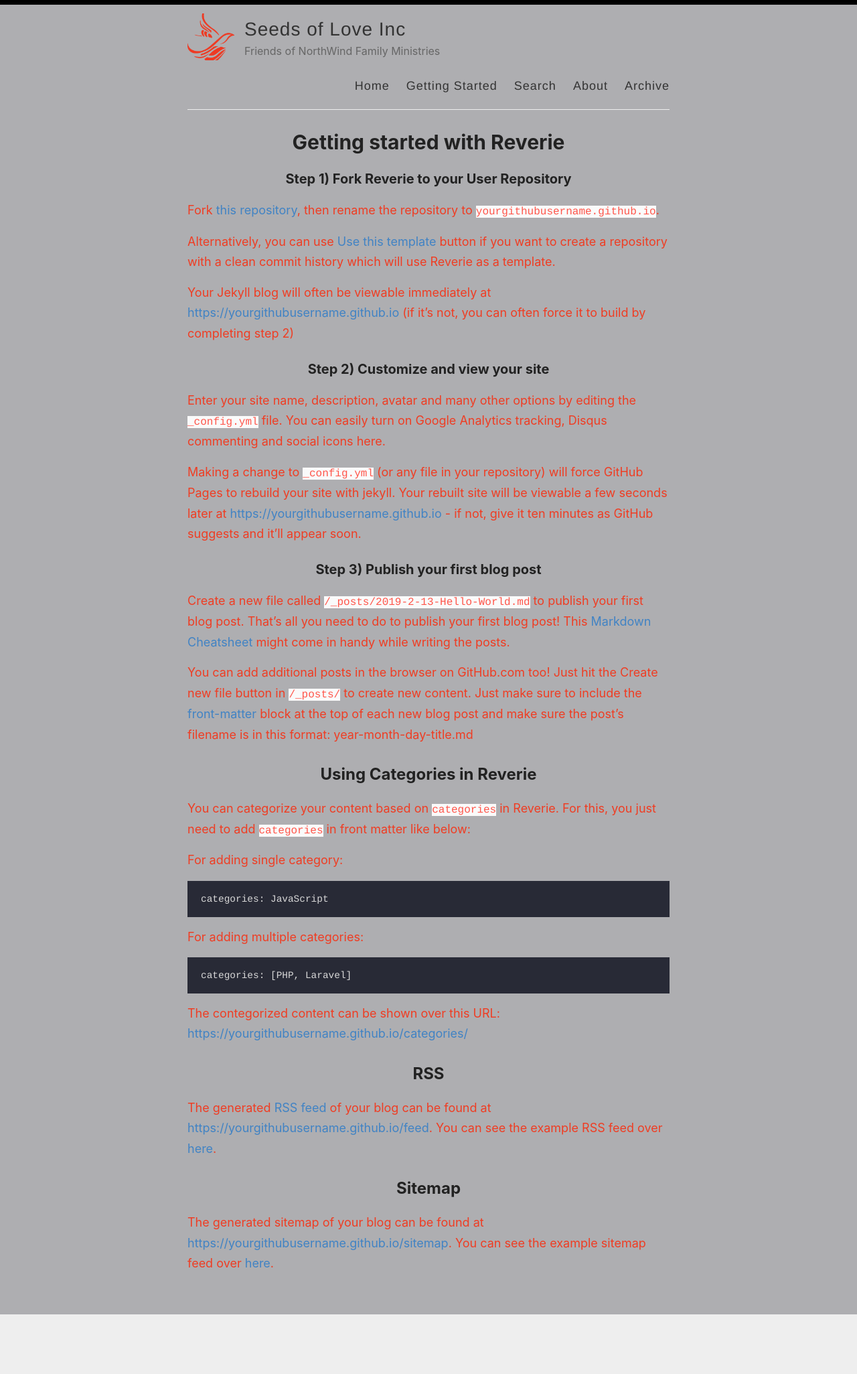
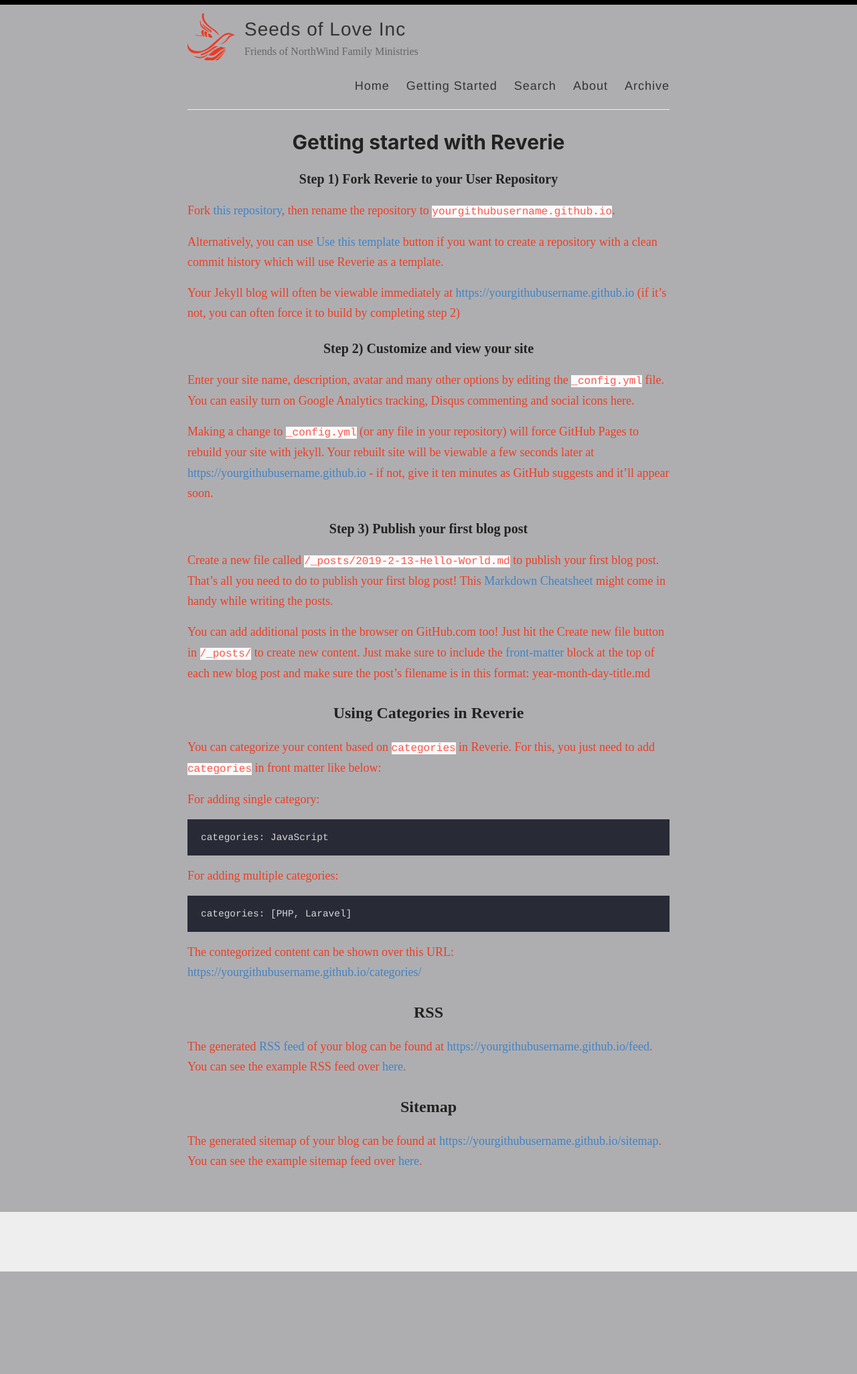
Before and after one commit to Seeds-of-Love-Inc/seeds-of-love-inc.github.io, a Jekyll site: the page built from _pages/getting-started.md, in a window 1280 px wide. Shown: the whole page at 67% size. Built offline with Jekyll 4.4.1, drawn with Linux system fonts in a browser that asks for light colours; after the commit the page ends 1898 px from its top, so only the background shows below that.

Commit message:
Refactor font-family in style.scss
Simplified font-family declarations for body and headings.

```diff
--- a/assets/style.scss
+++ b/assets/style.scss
@@ -22,7 +22,7 @@
 
 body {
   background: #aeaeb1;
-  font-family: -system-ui, -apple-system, BlinkMacSystemFont, "Segoe UI", Roboto, Helvetica, Arial, sans-serif, "Apple Color Emoji", "Segoe UI Emoji", "Segoe UI Symbol";
+  font-family: -system-ui;
   color: #ef3d23;
   line-height: 1.7;
   font-weight: 400;
@@ -38,7 +38,7 @@
 }
 
 h1, h2, h3, h4, h5, h6 {
-  font-family: -system-ui, -apple-system, BlinkMacSystemFont, "Segoe UI", Roboto, Helvetica, Arial, sans-serif, "Apple Color Emoji", "Segoe UI Emoji", "Segoe UI Symbol";
+  font-family: -system-ui;
   color: $darkerGray;
   font-weight: bold;
 
```
